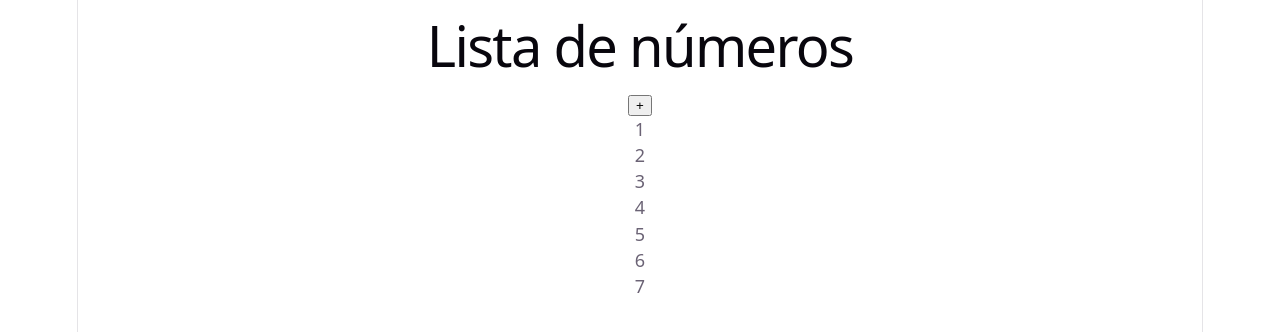
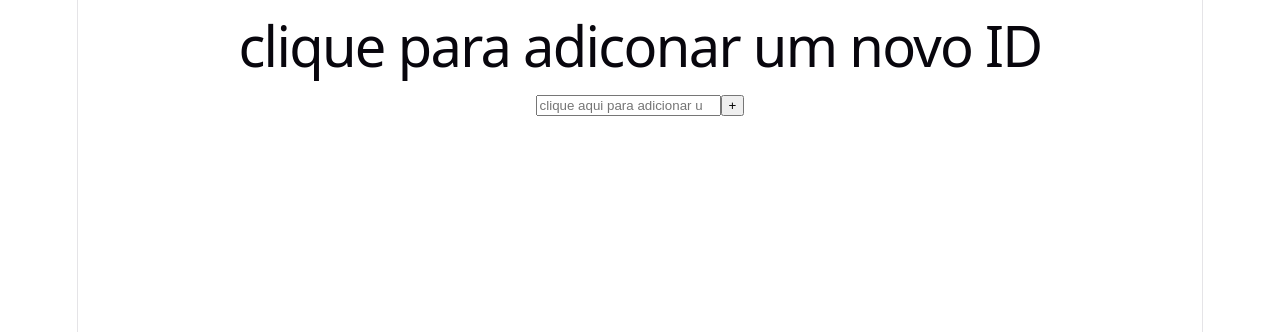
Before and after one commit to GabrielSimioni12/praticando, a React (Vite) app in the folder vite-project/: page / in a window 1280 px wide. Shown: the top 332 px of the page. Built offline with nearby package versions, Linux system fonts and the light colour scheme.

Commit message:
praticando #05

```diff
--- a/vite-project/src/teste.tsx
+++ b/vite-project/src/teste.tsx
@@ -1,25 +1,33 @@
-import { useState } from 'react'
+import React, { useState } from 'react'
 
 const App = () => {
-  const [numeros, setNumeros] = useState<number[]>([
-    1, 2, 3, 4, 5, 6, 7
-  ])
 
-  const adicionarNovo = () => {
-    setNumeros([...numeros, 10])
-  }
+const [itens, setItens] = useState<number[]>([])
+const [novo, setNovo] = useState<string>('')
+
+const adiconarNovoId = () => {
+  setItens([...itens, Number(novo)])
+  setNovo('')
+}
+
 
   return (
     <div>
-      <h1>Lista de números</h1>
+      <h1>clique para adiconar um novo ID</h1>
+      <input
+        type='number'
+        placeholder='clique aqui para adicionar um novo ID'
+        value={novo}
+        onChange={(e) => setNovo((e.target.value))}
+      />
+      <button onClick={adiconarNovoId}>+</button>
 
-      <button onClick={adicionarNovo}>
-        +
-      </button>
+      {itens.map((item, index) => (
+        <p key={index}>{item}</p>
+      )
+    )}
 
-      {numeros.map((numero, index) => (
-        <p key={index}>{numero}</p>
-      ))}
+
     </div>
   )
 }
```
